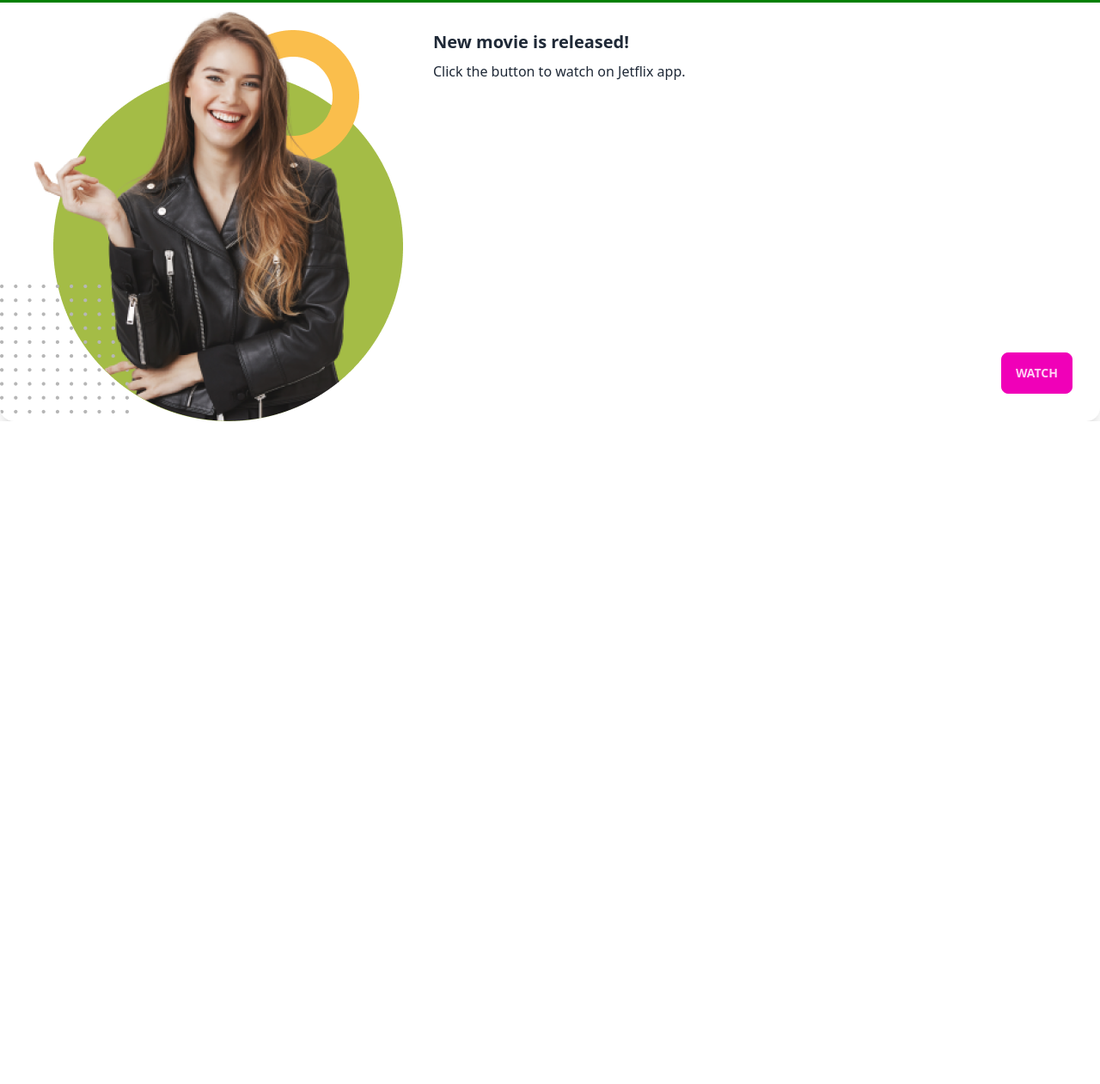
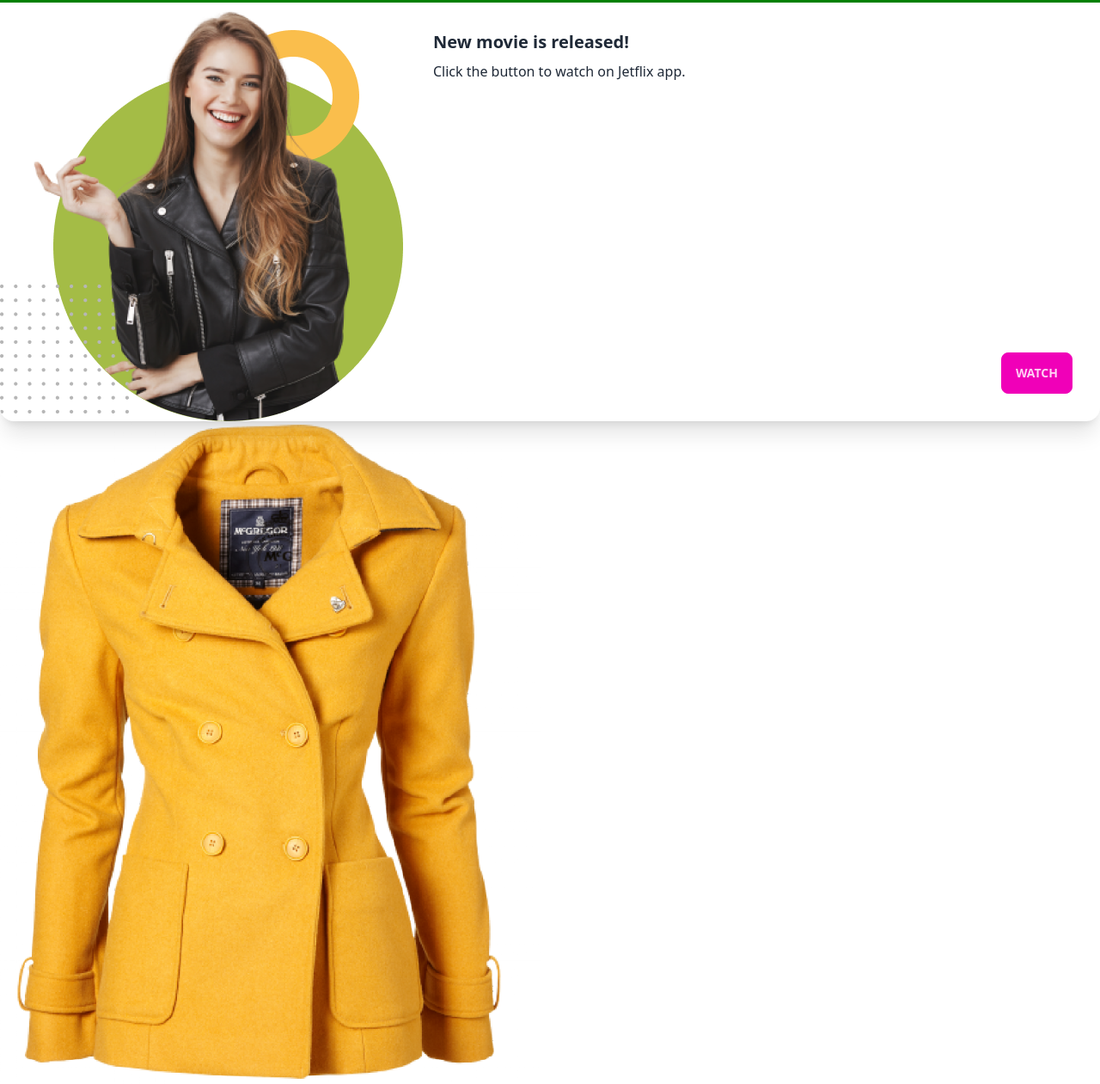
Before and after one commit to RajobAli/abcd, a plain HTML site: page index.html in a window 1280 px wide. Shown: the part 397-1658 px from the top of the page at 86% size. Before the commit the page ends 887 px from the top, so only its background shows below. Drawn offline with nearby package versions, Linux system fonts and the light colour scheme.

Commit message:
third image

```diff
--- a/index.html
+++ b/index.html
@@ -31,7 +31,7 @@
 
     </style>
 </head>
-<body>
+<body >
     <section class="one">
         <div class="firstpart">
             <h1>Good</h1>
@@ -65,5 +65,11 @@
 
     </section2>
 
+    <section5>
+      <img src="image/jacket-1.png" alt="">
+    </section5>
+
+
+
 </body>
 </html>
```
Also changed, not shown: image/jacket-1.png (added).
